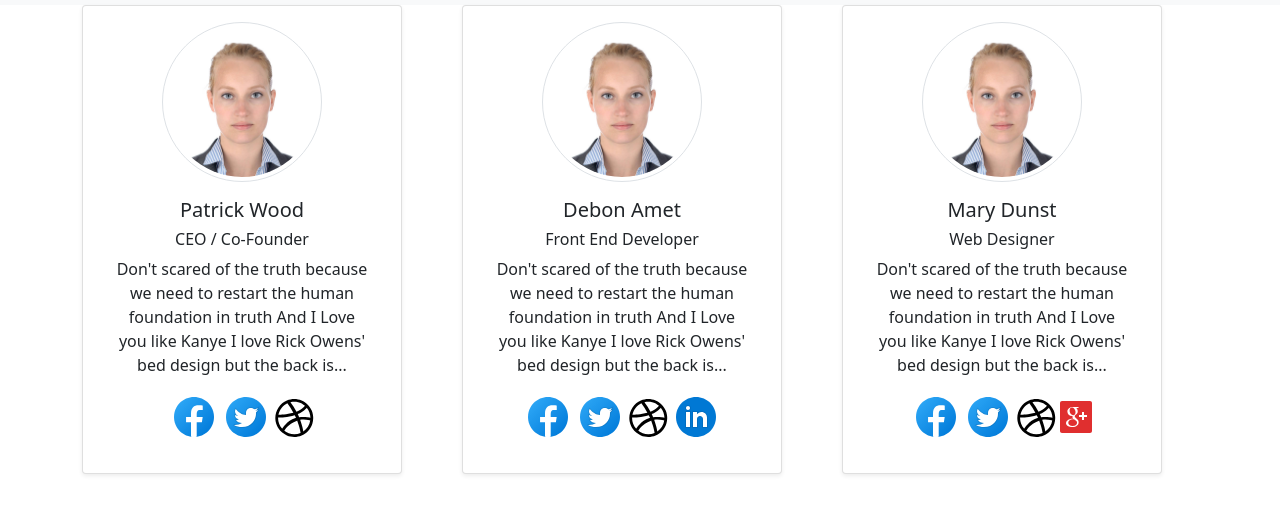
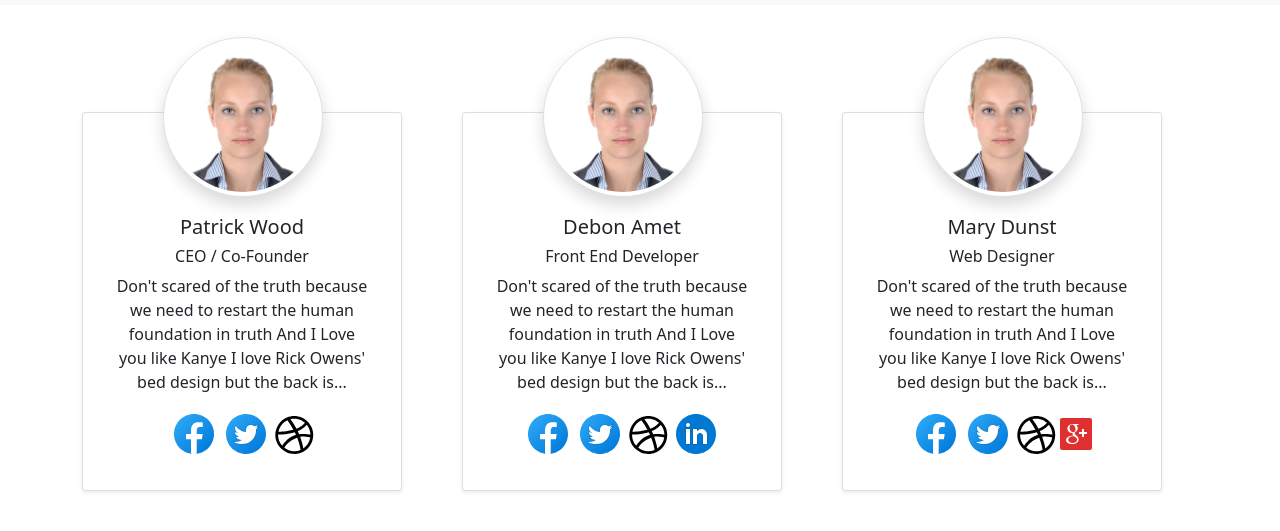
Before and after one commit to BartovElisha/Profile-Cards, a plain HTML site: page index.html in a window 1280 px wide. Shown: the part 45-576 px from the top of the page. Drawn offline with nearby package versions, Linux system fonts and the light colour scheme.

Commit message:
Updated html & scss files

```diff
--- a/index.html
+++ b/index.html
@@ -38,11 +38,12 @@
     <div class="container">
         <div class="row">
             <div class="col">
-                <div class="card text-center shadow-sm p-3 mb-5 bg-body rounded" style="width: 20rem;">
+                <div class="card text-center shadow-sm p-3 mb-5 bg-body rounded card-position" style="width: 20rem;">
                     <img src="./Images/Person-Photo-612x612.jpg"
-                        class="card-img-top rounded-circle img-thumbnail mx-auto d-block" style="width:
+                        class="card-img-top rounded-circle img-thumbnail mx-auto d-block shadow photo-position" style="width:
                         10rem;" alt="...">
-                    <div class="card-body">
+
+                    <div class="card-body card-body-padding">
                         <h5 id="person-name-1" class="card-title">Patrick Wood</h5>
                         <h6 id="job-title-1" class="card-title">CEO / Co-Founder</h6>
                         <p id="description-1" class="card-text">Don't scared of the truth because we need to restart the
@@ -94,11 +95,12 @@
 
             </div>
             <div class="col">
-                <div class="card text-center shadow-sm p-3 mb-5 bg-body rounded" style="width: 20rem;">
+                <div class="card text-center shadow-sm p-3 mb-5 bg-body rounded card-position" style="width: 20rem;">
                     <img src="./Images/Person-Photo-612x612.jpg"
-                        class="card-img-top rounded-circle img-thumbnail mx-auto d-block" style="width:
+                        class="card-img-top rounded-circle img-thumbnail mx-auto d-block shadow photo-position" style="width:
                         10rem;" alt="...">
-                    <div class="card-body">
+
+                    <div class="card-body card-body-padding">
                         <h5 id="person-name-2" class="card-title">Debon Amet</h5>
                         <h6 id="job-title-2" class="card-title">Front End Developer</h6>
                         <p id="description-2" class="card-text">Don't scared of the truth because we need to restart the
@@ -166,11 +168,12 @@
 
             </div>
             <div class="col">
-                <div class="card text-center shadow-sm p-3 mb-5 bg-body rounded" style="width: 20rem;">
+                <div class="card text-center shadow-sm p-3 mb-5 bg-body rounded card-position" style="width: 20rem;">
                     <img src="./Images/Person-Photo-612x612.jpg"
-                        class="card-img-top rounded-circle img-thumbnail mx-auto d-block" style="width:
+                        class="card-img-top rounded-circle img-thumbnail mx-auto d-block shadow photo-position" style="width:
                         10rem;" alt="...">
-                    <div class="card-body">
+
+                    <div class="card-body card-body-padding">
                         <h5 id="person-name-3" class="card-title">Mary Dunst</h5>
                         <h6 id="job-title-3" class="card-title">Web Designer</h6>
                         <p id="description-3" class="card-text">Don't scared of the truth because we need to restart the
--- a/style.scss
+++ b/style.scss
@@ -0,0 +1,14 @@
+
+.card-position {
+    position: relative;
+    top: 25%;
+        .photo-position {
+            position: absolute;
+            top: -20%;
+            left: 25%;
+        }
+
+        .card-body-padding {
+            padding-top: 30%;
+        }
+}
```
Also changed, not shown: test.html (deleted, +0 -34 lines), style.css, 1 other file.
